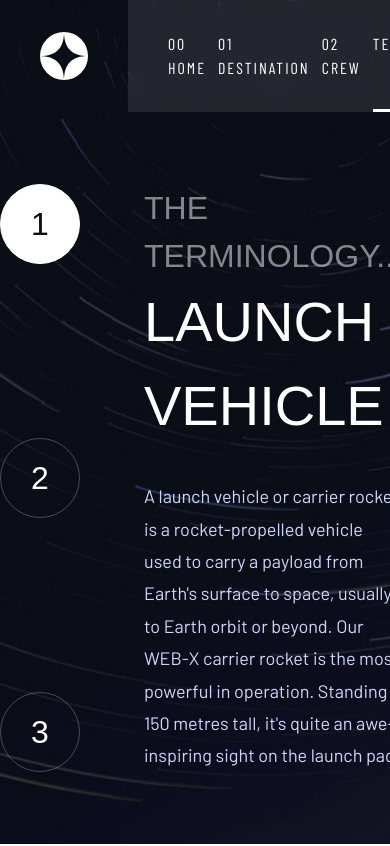
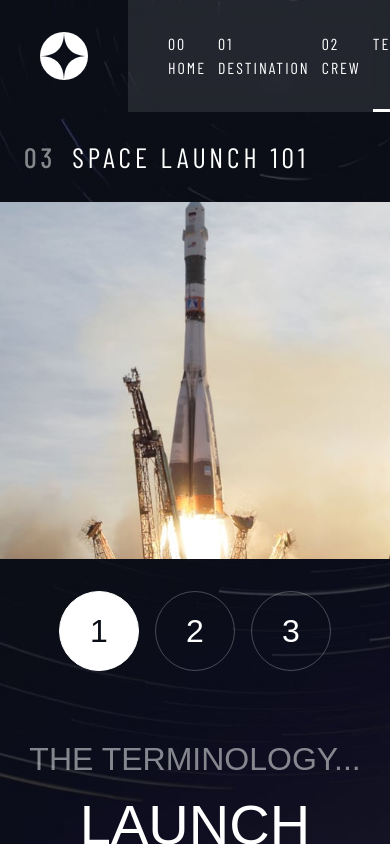
Before and after one commit to Mofizik/space-tourism, a Next.js app: page /technology in a window 390 px wide. Shown: the top 846 px of the page. Built offline with nearby package versions, Linux system fonts and the light colour scheme; a web font is replaced by a local one.

Commit message:
full tablet responsivness

```diff
--- a/app/components/HomePageContent.jsx
+++ b/app/components/HomePageContent.jsx
@@ -3,7 +3,7 @@ import Link from 'next/link'
 const HomePageContent = () => {
   return (
     <div className="page-content-container">
-        <div className={"page-content-center py-32 flex desktop:justify-between home-page"}>
+        <div className={"page-content-center py-32 flex desktop:justify-between home-page content-center"}>
             <div className={"slogan desktop:mt-auto"}>
                 <h3 className='text-preset-5'>SO, YOU WANT TO TRAVEL TO</h3>
                 <h1 className='text-preset-1'>SPACE</h1>
--- a/app/crew/Content.jsx
+++ b/app/crew/Content.jsx
@@ -6,30 +6,30 @@ const Content = () => {
   console.log(data)
   return (
     <div className="page-content-container">
-        <div className="page-content-center flex flex-col">
-            <div className={"slogan mt-auto w-full"}>
-                <h3 className={'text-preset-5 white uppercase'}>
+        <div className="page-content-center flex flex-col p-10 pb-0">
+            <div className={"mt-auto w-full"}>
+                <h3 className={'text-preset-5 white mb-6 desktop:mb-0 uppercase'}>
                     <span className={"opacity-50 font-medium mr-4"}>02</span>
                     meet your crew
                 </h3>
             </div>
-            <div className={"h-full box-border flex justify-between gap-8 "}>
-               <div className="w-1/2 flex flex-col justify-center">
-                    <div className="">
-                        <div className="text-preset-4 uppercase opacity-50">{data[active].role}</div>
-                        <div className="text-preset-3 uppercase">
+            <div className={"h-full box-border flex flex-col desktop:flex-row justify-between gap-8"}>
+               <div className="w-full desktop:w-1/2 flex flex-col justify-center max-w-lg mx-auto desktop:mx-0">
+                    <div className="mb-8 desktop:mb-0">
+                        <div className="text-center desktop:text-left text-preset-4 uppercase opacity-50">{data[active].role}</div>
+                        <div className="text-center desktop:text-left text-preset-3 uppercase">
                             {data[active].name}
                         </div>
-                        <p className="text-preset-9">{data[active].bio}</p>
+                        <p className="text-center desktop:text-left text-preset-9">{data[active].bio}</p>
                     </div>
-                    <div className="crew-list absolute bottom-12">
+                    <div className="mx-auto desktop:mx-0 crew-list desktop:absolute bottom-12">
                         {data.map((item, index) => (
                             <li key={index} className={active === index ? "crew-list-item active" : "crew-list-item"} onClick={() => setActive(index)}></li>
                         ))}
                     </div>
                </div>
 
-               <div className="w-1/2 flex flex-col justify-center">
+               <div className="w-full desktop:w-1/2 flex flex-col justify-center relative">
                     <img src={data[active].images.webp} alt={data[active].name} className='crew-image'></img>
                </div>
             </div>
--- a/app/destination/Content.jsx
+++ b/app/destination/Content.jsx
@@ -1,7 +1,7 @@
 'use client'
 import React, { useState, useEffect, useRef } from 'react';
 
-const imageWidth = window.innerWidth > 1024 ? 544 : (window.innerWidth - 80);
+const imageWidth = window.innerWidth > 1024 ? 528 : (window.innerWidth - 80);
 const Content = () => {
     const [scrollPosition, setScrollPosition] = useState(0);
     const [data, setData] = useState(null);
--- a/app/globals.css
+++ b/app/globals.css
@@ -308,7 +308,7 @@ body{
     object-fit: contain;
     mask-image: linear-gradient(to bottom, rgba(0, 0, 0, 1) 80%, rgba(0, 0, 0, 0) 100%, rgba(0, 0, 0, 0));
 }
-.technology-image{
+.technology-image-container{
     width: 100%;
     max-width: 608px;
     display: flex;
@@ -425,7 +425,27 @@ body{
         height: 300px;
         margin: 0 calc((100% - 300px)/2);
     }
-
+    .crew-image{
+        mask-image: none;
+    }
+    .technology-image-container{
+        max-width: 100vw;
+        position: relative;
+        height: 357px;
+    }
+    .technology-image{
+        min-width: 100vw;
+        height: 100%;
+        position: absolute;
+        left: -1.5rem;
+        object-fit: cover;
+        object-position: center;
+    }
+    .technology-list{
+        flex-direction: row;
+        justify-content: center;
+        gap: var(--sp-200);
+    }
 
 
 
--- a/app/technology/Content.jsx
+++ b/app/technology/Content.jsx
@@ -4,10 +4,17 @@ import data from './data'
 const Content = () => {
   const [active, setActive] = useState(0);
   return (
-    <div className="w-full box-border flex content-center justify-center flex-grow">
-        <div className="w-full max-w-7xl h-full box-border gap-8 flex">
+    <div className="page-content-container">
+        <div className="w-full max-w-6xl box-border p-6">
+                <div className="desktop:mt-auto w-full">
+                    <h3 className="text-preset-5 white mb-6 desktop:mb-0 uppercase">
+                        <span className="opacity-50 font-medium mr-4">03</span>
+                        space launch 101
+                    </h3>
+                </div>
+            <div className="w-full max-w-7xl h-full gap-8 flex flex-col-reverse desktop:flex-row">
                 <div className="w-full flex flex-col justify-center">
-                    <div className="flex gap-16">
+                        <div className="flex flex-col desktop:flex-row gap-16 relative">
                             <div>
                                 <div className="technology-list">
                                     {data.map((item, index) => (
@@ -15,15 +22,16 @@ const Content = () => {
                                     ))}
                                 </div>
                             </div>
-                        <div>
-                            <div className="text-preset-4 opacity-50 uppercase">the terminology...</div>
-                            <div className="text-preset-3 uppercase">{data[active].name}</div>
-                            <p className="text-preset-9">{data[active].description}</p>
+                            <div className="max-w-lg desktop:max-w-xl mx-auto desktop:mx-0">
+                                <div className="text-center desktop:text-left text-preset-4 opacity-50 uppercase">the terminology...</div>
+                                <div className="text-center desktop:text-left text-preset-3 uppercase">{data[active].name}</div>
+                                <p className="text-center desktop:text-left text-preset-9">{data[active].description}</p>
                             </div>
                                         </div>
                         </div>
-                    <div className="technology-image">
-                    <img src={data[active].images.portrait} alt={data[active].name} className='w-full'></img>
+                        <div className="technology-image-container">
+                        <img src={data[active].images.portrait} alt={data[active].name} className='w-full technology-image'></img>
+                        </div>
             </div>
         </div>
     </div>
```
Lines whose indentation alone changed are shown as unchanged.
